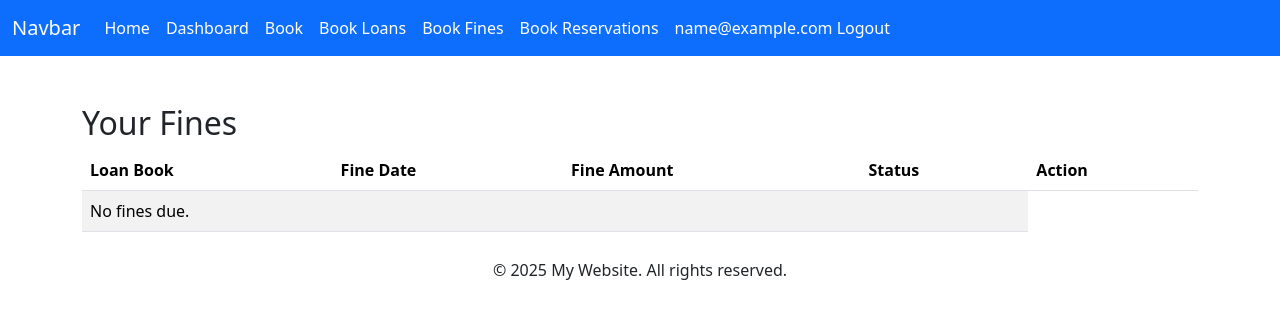
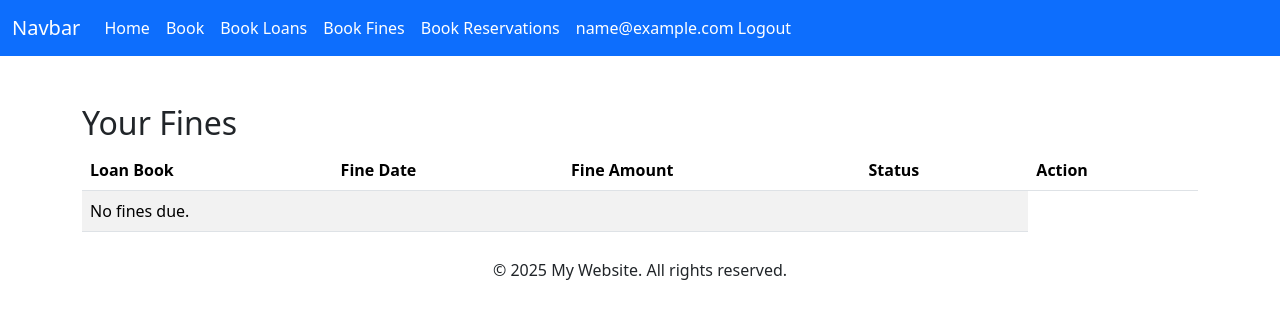
Before and after one commit to SubhasreeCodes/dj_library, a Django app: page /fines/ in a window 1280 px wide. Shown: the top 319 px of the page. Run offline with Django 5.2, Linux system fonts and the light colour scheme; the visitor is signed in with stand-in values (Sample User, id 1); data that the repository does not hold is empty.

Commit message:
Update header.html

```diff
--- a/frontend/templates/frontend/layout/header.html
+++ b/frontend/templates/frontend/layout/header.html
@@ -19,10 +19,9 @@
 
         {% else %}
           <a class="nav-link text-white active" aria-current="page" href="/">Home</a>
-          <a class="nav-link text-white active" aria-current="page" href="/">Dashboard</a>
           <a class="nav-link text-white active" aria-current="page" href="/books_list">Book</a>
           <a class="nav-link text-white active" aria-current="page" href="/loans">Book Loans</a>
-          <a class="nav-link text-white active" aria-current="page" href="/fines">Book Fines</a>
+           <a class="nav-link text-white active" aria-current="page" href="/fines">Book Fines</a>
           <a class="nav-link text-white active" aria-current="page" href="/reservations">Book Reservations</a>
           <a class="nav-link text-white" href="/logout"> {{  request.user }} Logout</a>
         {% endif %}
```
